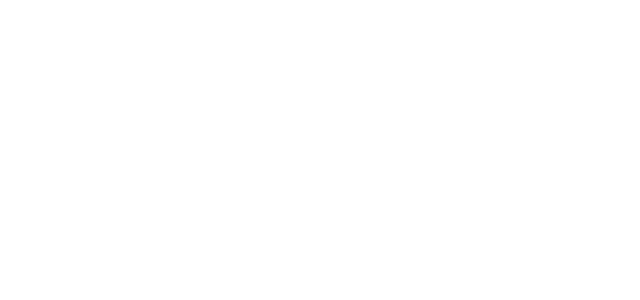
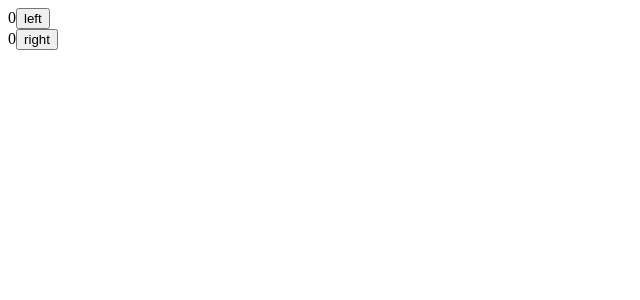
Before and after one commit to bstephe9/fullstackopen-exercises, a React (Vite) app: page / in a window 1280 px wide. Shown: the top 300 px of the page, without its empty margins (0-640 px from the left). Built offline with nearby package versions, Linux system fonts and the light colour scheme.

Commit message:
Set initial app state

```diff
--- a/src/App.jsx
+++ b/src/App.jsx
@@ -1,9 +1,17 @@
+import { useState } from 'react'
 import './App.css'
 
 function App() {
+  const [left, setLeft] = useState(0)
+  const [right, setRight] = useState(0)
+
   return (
     <>
-
+      {left}
+      <button onClick={() => setLeft(left + 1)}>left</button>
+      <br />
+      {right}
+      <button onClick={() => setRight(right + 1)}>right</button>
     </>
   )
 }
```
